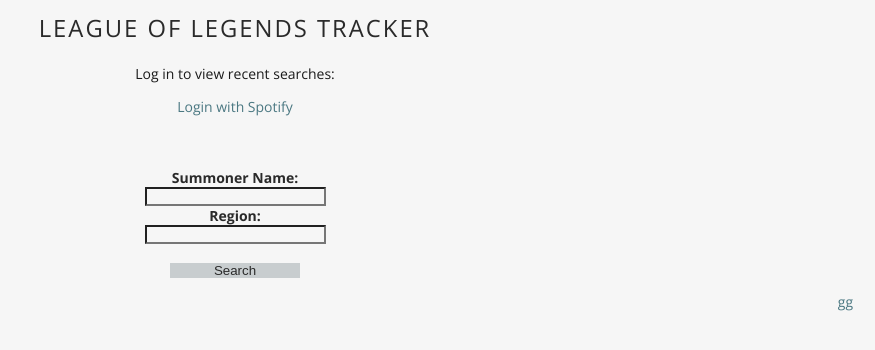
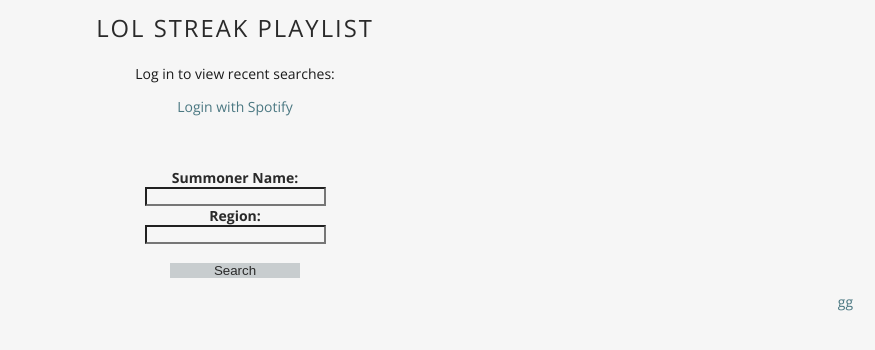
Before and after one commit to lib250/CS411-Project, a Django app: page / in a window 1280 px wide. Shown: the top 350 px of the page, without its empty margins (405-1280 px from the left). Run offline with Django 4.2, Linux system fonts and the light colour scheme.

Commit message:
added final project demo

```diff
--- a/opclone/autho/templates/data.html
+++ b/opclone/autho/templates/data.html
@@ -17,7 +17,7 @@
 
 
 <div id="body">
-    <h1>League of Legends Tracker </h1>
+    <h1>LOL Streak Playlist </h1>
 
     {% if user.is_authenticated %}
         <p> Welcome, you are currently logged in as {{ user.username }}. </p>
--- a/opclone/autho/views.py
+++ b/opclone/autho/views.py
@@ -9,10 +9,6 @@ import spotipy.oauth2
 from spotipy.oauth2 import SpotifyClientCredentials
 from django.contrib.auth.models import User
 from django.contrib.auth import authenticate, login
-
-
-
-
 
 import json
 
```
